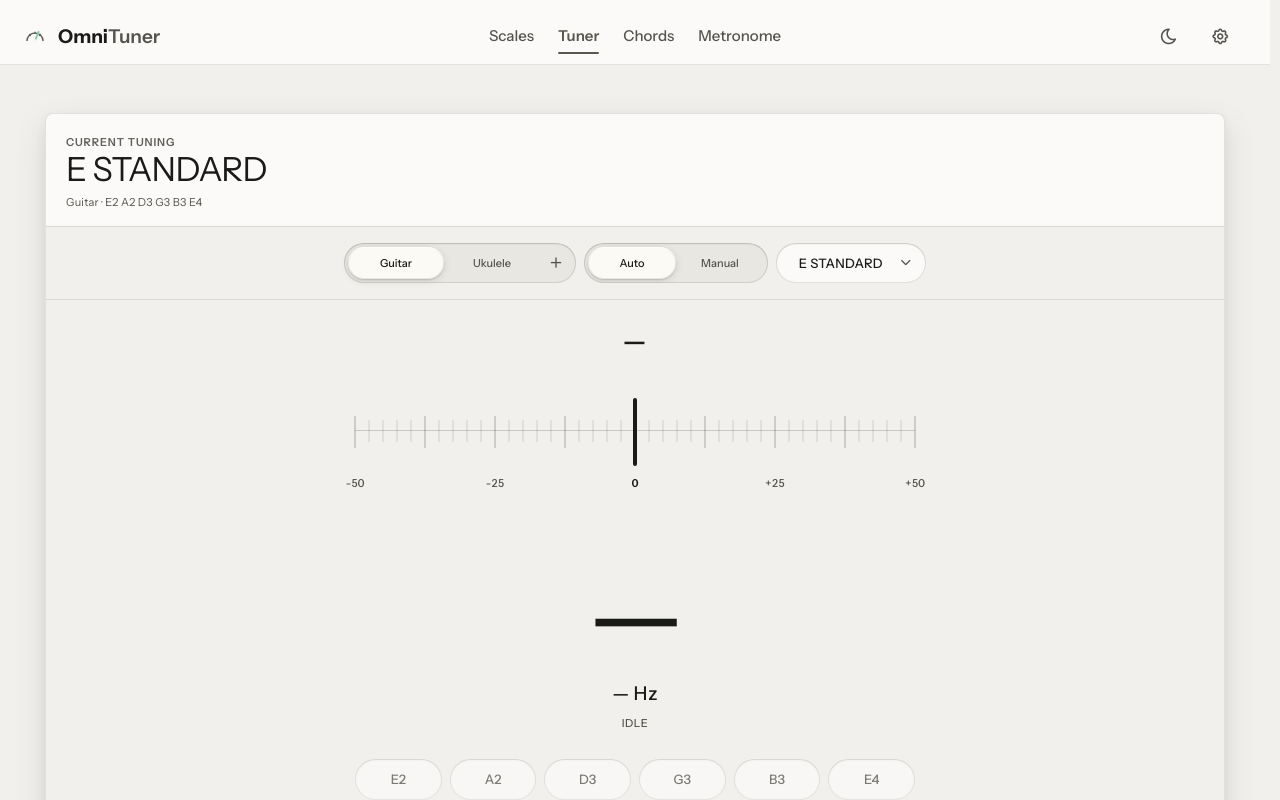
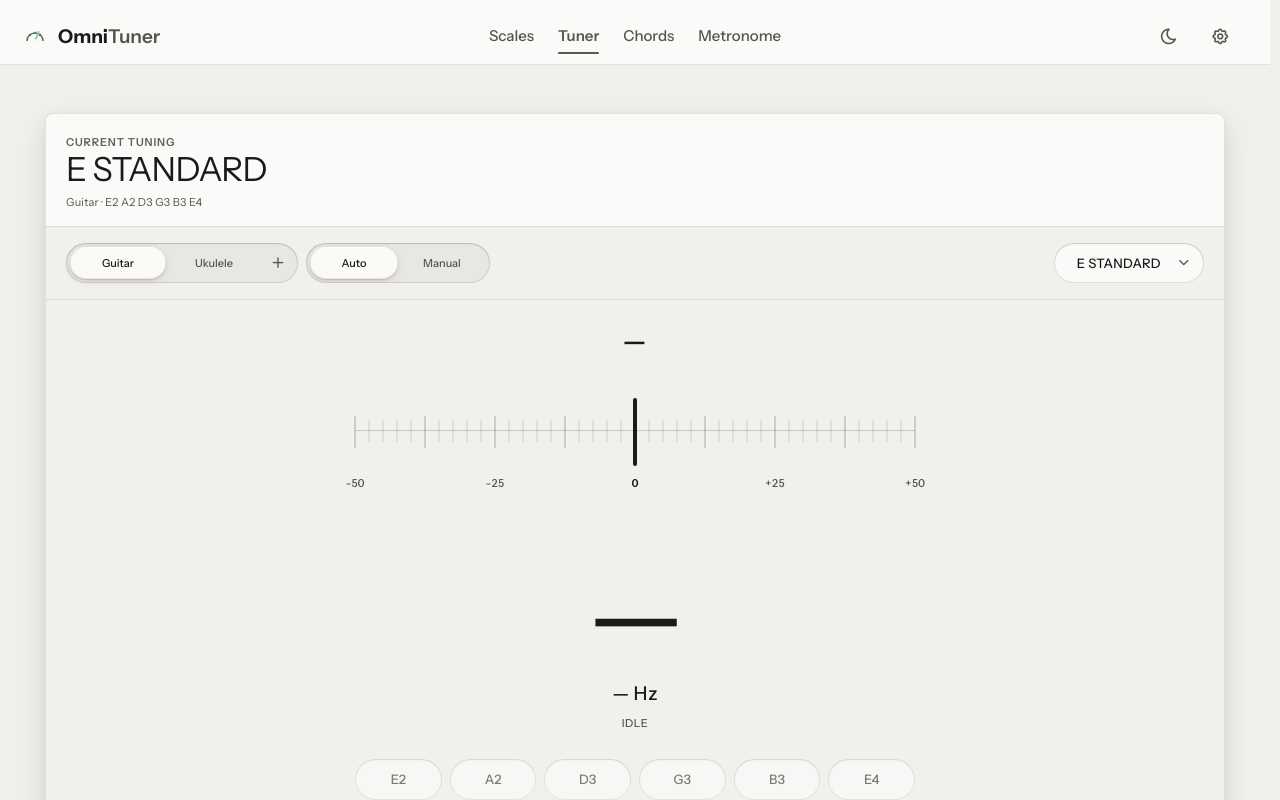
Before and after one commit to sawayaka143/OmniTuner, an Angular app: page /tuner in a window 1280 px wide. Shown: the top 800 px of the page. Built offline with nearby package versions, Linux system fonts and the light colour scheme.

Commit message:
style(instrument-selector): adjust dropdown alignment and menu positioning

```diff
--- a/src/app/components/instrument-selector/instrument-selector.scss
+++ b/src/app/components/instrument-selector/instrument-selector.scss
@@ -19,7 +19,7 @@
   display: flex;
   flex-wrap: wrap;
   align-items: center;
-  justify-content: center;
+  justify-content: flex-start;
   gap: var(--space-2);
   z-index: var(--z-float);
 }
@@ -27,6 +27,11 @@
 .selectors .seg {
   max-width: 100%;
   box-sizing: border-box;
+}
+
+/* Tuning trigger hugs the right edge of the band. */
+.dropdown-wrapper {
+  margin-left: auto;
 }
 
 .mode-seg {
@@ -142,10 +147,9 @@
 
 .dropdown-menu {
   @include dropdown-menu();
-  left: 50%;
-  /* Center the menu on the trigger. `translate` (not `transform`) so it
-     composes with the dropdown-appear transform animation. */
-  translate: -50% 0;
+  /* Anchored to the trigger's right edge so the menu opens leftward and
+     stays inside the workbench card. */
+  right: 0;
   width: min(300px, calc(100vw - var(--space-7)));
   max-height: min(460px, calc(100dvh - 180px));
 }
@@ -277,7 +281,6 @@
   }
 
   .dropdown-menu {
-    left: 50%;
     width: min(320px, calc(100vw - var(--space-6)));
   }
 }
```
